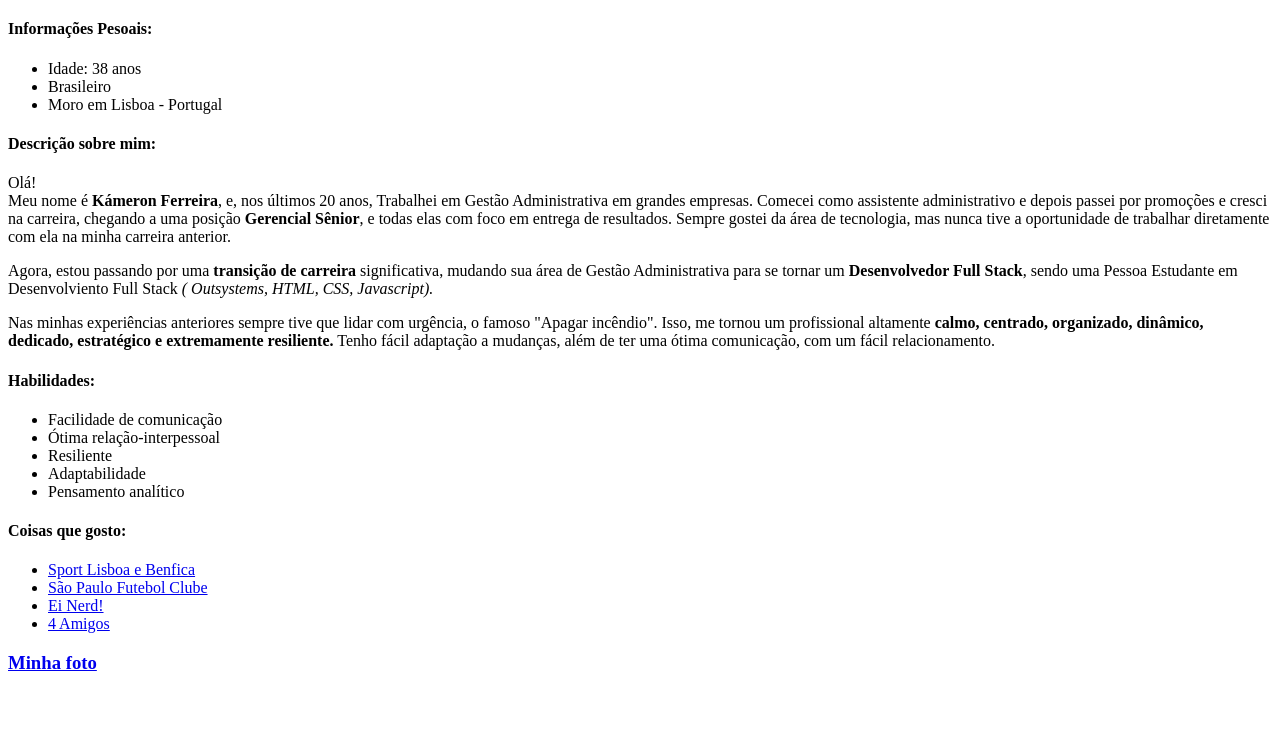
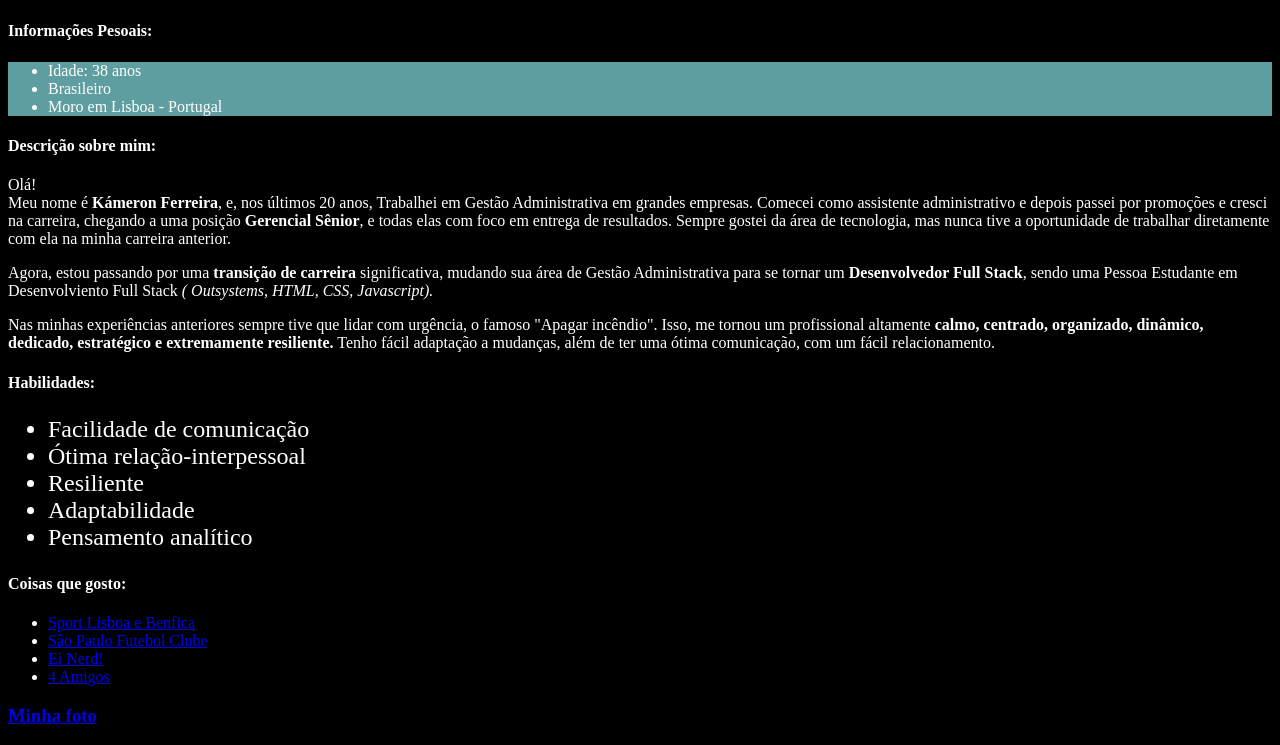
Before and after one commit to kameronferreira/kameronferreira.github.io, a plain HTML site: page index.html in a window 1280 px wide. Shown: the part 617-1362 px from the top of the page. Before the commit the page ends 1310 px from the top, so only its background shows below. Drawn offline with Linux system fonts and the light colour scheme.

Commit message:
Primeiras estilizações de CSS no meu portifólio

```diff
--- a/index.html
+++ b/index.html
@@ -3,6 +3,26 @@
     <head>
         <meta charset="utf-8">
         <title>Portifólio Kámeron Ferreira</title>
+        <style>
+            body { background-color:black ; color: white;
+
+
+            }
+
+            h1 { font-style: italic; font-family: 'Gill Sans', 'Gill Sans MT', Calibri, 'Trebuchet MS', sans-serif;
+
+            }
+
+            #informacoes {background-color: cadetblue; font-style: italic, bold;
+
+            }
+
+            .classhability {
+                font-size: x-large;
+            }
+
+
+        </style>
     </head>
     <body>
         <h5>Índice</h5>
@@ -45,7 +65,7 @@
                 </p>
 
         <h4>Habilidades:</h4>
-            <ul id="habilidades">
+            <ul id="habilidades" class="classhability">
                 <li>Facilidade de comunicação</li>
                 <li>Ótima relação-interpessoal</li>
                 <li>Resiliente</li>
```
